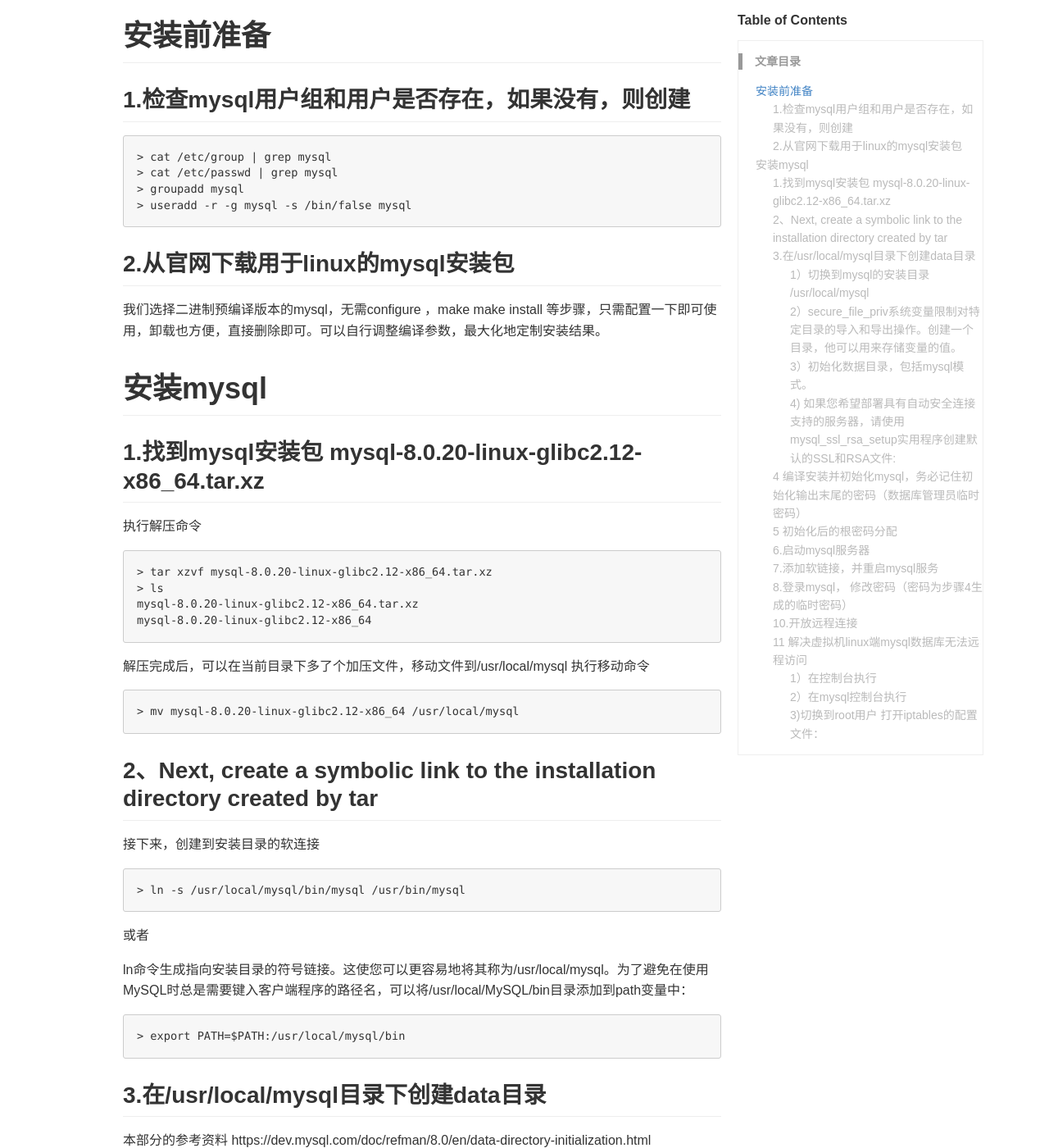
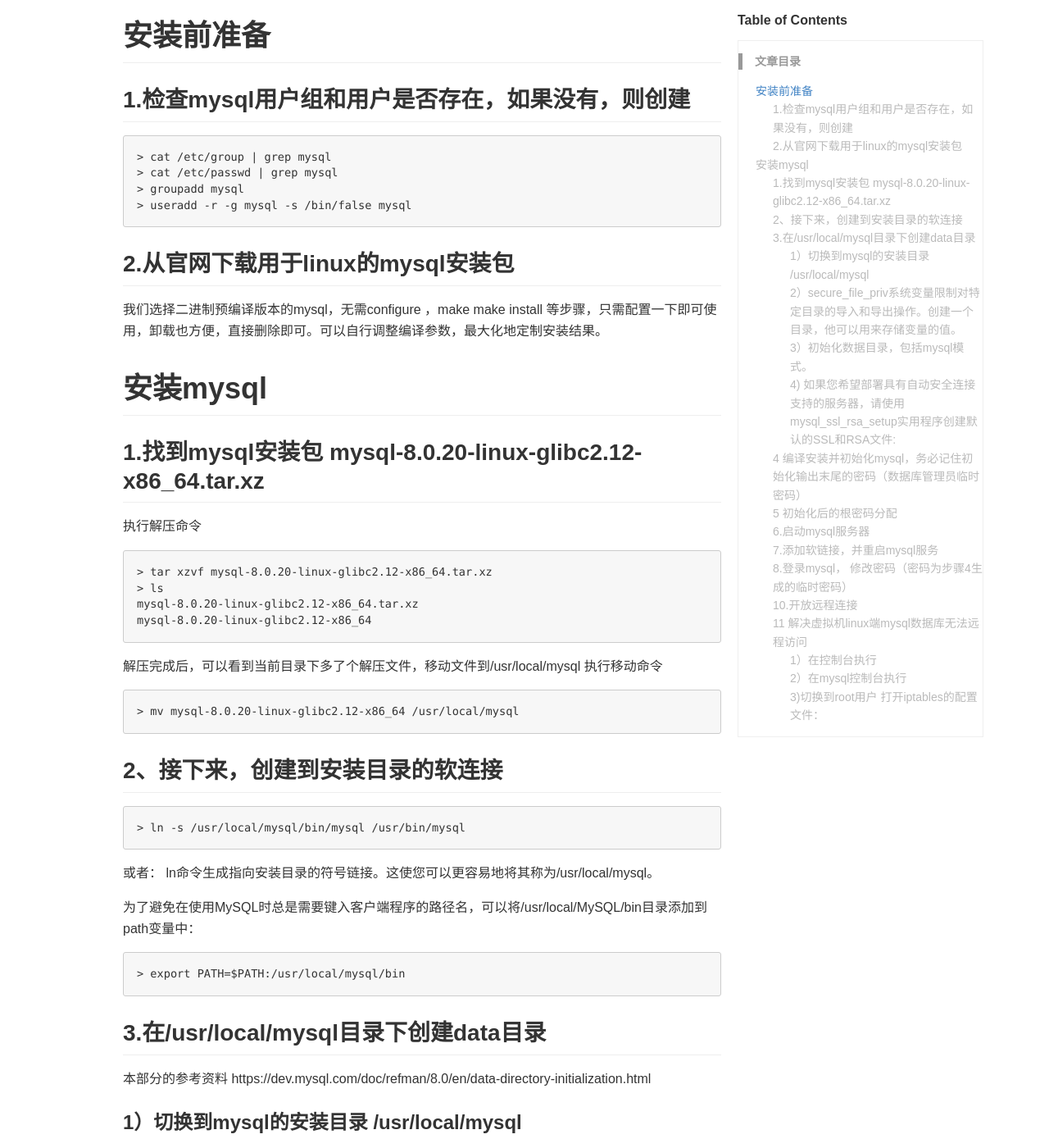
Before and after one commit to piterjia/piterjia.github.io, a Jekyll site: the page built from _posts/transaction/2020-05-25-linux-install-mysql.md, in a window 1280 px wide and 1400 px high, scrolled down 311 px. Shown: the whole window at 82% size. Built offline with Jekyll 4.4.1, drawn with Linux system fonts in a browser that asks for light colours; some web fonts are replaced; comment, search, counter and statistics services are not loaded.

Commit message:
文案修改

````diff
--- a/_posts/transaction/2020-05-25-linux-install-mysql.md
+++ b/_posts/transaction/2020-05-25-linux-install-mysql.md
@@ -34,21 +34,22 @@ mysql-8.0.20-linux-glibc2.12-x86_64.tar.xz
 mysql-8.0.20-linux-glibc2.12-x86_64
 ```
 
-解压完成后，可以在当前目录下多了个加压文件，移动文件到/usr/local/mysql 执行移动命令
+解压完成后，可以看到当前目录下多了个解压文件，移动文件到/usr/local/mysql 执行移动命令
 ```
 > mv mysql-8.0.20-linux-glibc2.12-x86_64 /usr/local/mysql
 ```
 
-## 2、Next, create a symbolic link to the installation directory created by tar
-接下来，创建到安装目录的软连接
+## 2、接下来，创建到安装目录的软连接
 
 ```
 > ln -s /usr/local/mysql/bin/mysql /usr/bin/mysql
 ```
 
-或者
+或者：
+ln命令生成指向安装目录的符号链接。这使您可以更容易地将其称为/usr/local/mysql。
 
-ln命令生成指向安装目录的符号链接。这使您可以更容易地将其称为/usr/local/mysql。为了避免在使用MySQL时总是需要键入客户端程序的路径名，可以将/usr/local/MySQL/bin目录添加到path变量中：
+为了避免在使用MySQL时总是需要键入客户端程序的路径名，可以将/usr/local/MySQL/bin目录添加到path变量中：
+
 ```
 > export PATH=$PATH:/usr/local/mysql/bin
 ```
````
